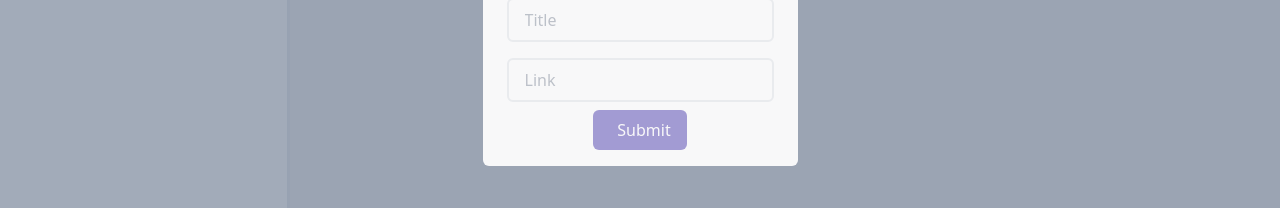
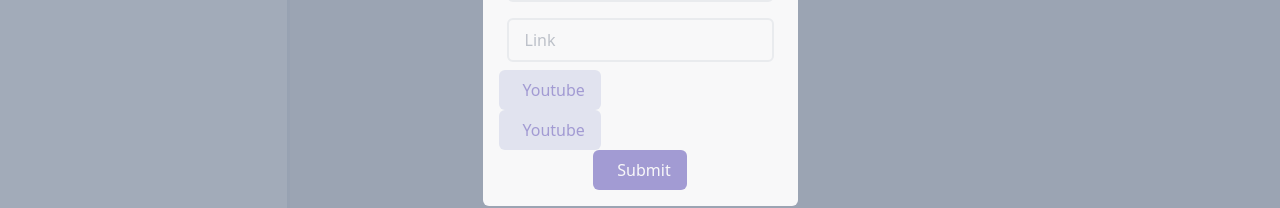
Before and after one commit to afadnan/secondbrain, a React (Vite) app in the folder fe/: page /dashboard in a window 1280 px wide. Both pictures are taken after a click on the button "Add Content". Shown: the part 342-550 px from the top of the page. Built offline with nearby package versions, Linux system fonts and the light colour scheme; no server answers.

Commit message:
add types like twitter,youtube

```diff
--- a/fe/src/components/CreateContentModal.tsx
+++ b/fe/src/components/CreateContentModal.tsx
@@ -1,10 +1,22 @@
-import { useState } from "react";
+import { useRef, useState } from "react";
 import { CrossIcon } from "../icons/CrossIcon";
 import { Button } from "./Button";
 import { Input } from "../components/Input";
 
+enum ContentType {
+    Youtube = "youtube",
+    Twitter = "twitter"
+}
+
 //controlled component
 export function CreateContentModal({open,onClose}:any){
+
+    const titleRef = useRef<HTMLInputElement>();
+    const linkRef = useRef<HTMLInputElement>();
+    const [type,setType] =  useState(ContentType.Youtube)
+    function addContent() {
+
+    }
 
 
      return <div>
@@ -20,8 +32,12 @@ export function CreateContentModal({open,onClose}:any){
                         <Input placeholder={"Title"} />
                         <Input placeholder={"Link"} />
                     </div>
+                    <div>
+                        <Button text="Youtube" variant={type === ContentType.Twitter ? "primary" : "secondary"} onClick={() => {setType(ContentType.Youtube)}}></Button>
+                        <Button text="Youtube" variant={type === ContentType.Twitter ? "primary" : "secondary"} onClick={() => {setType(ContentType.Twitter)}}></Button>
+                    </div>
                     <div className="flex justify-center">
-                        <Button variant="primary" text="Submit" />
+                        <Button onClick={addContent} variant="primary" text="Submit" />
                     </div>
                 </span>
             </div>
```
